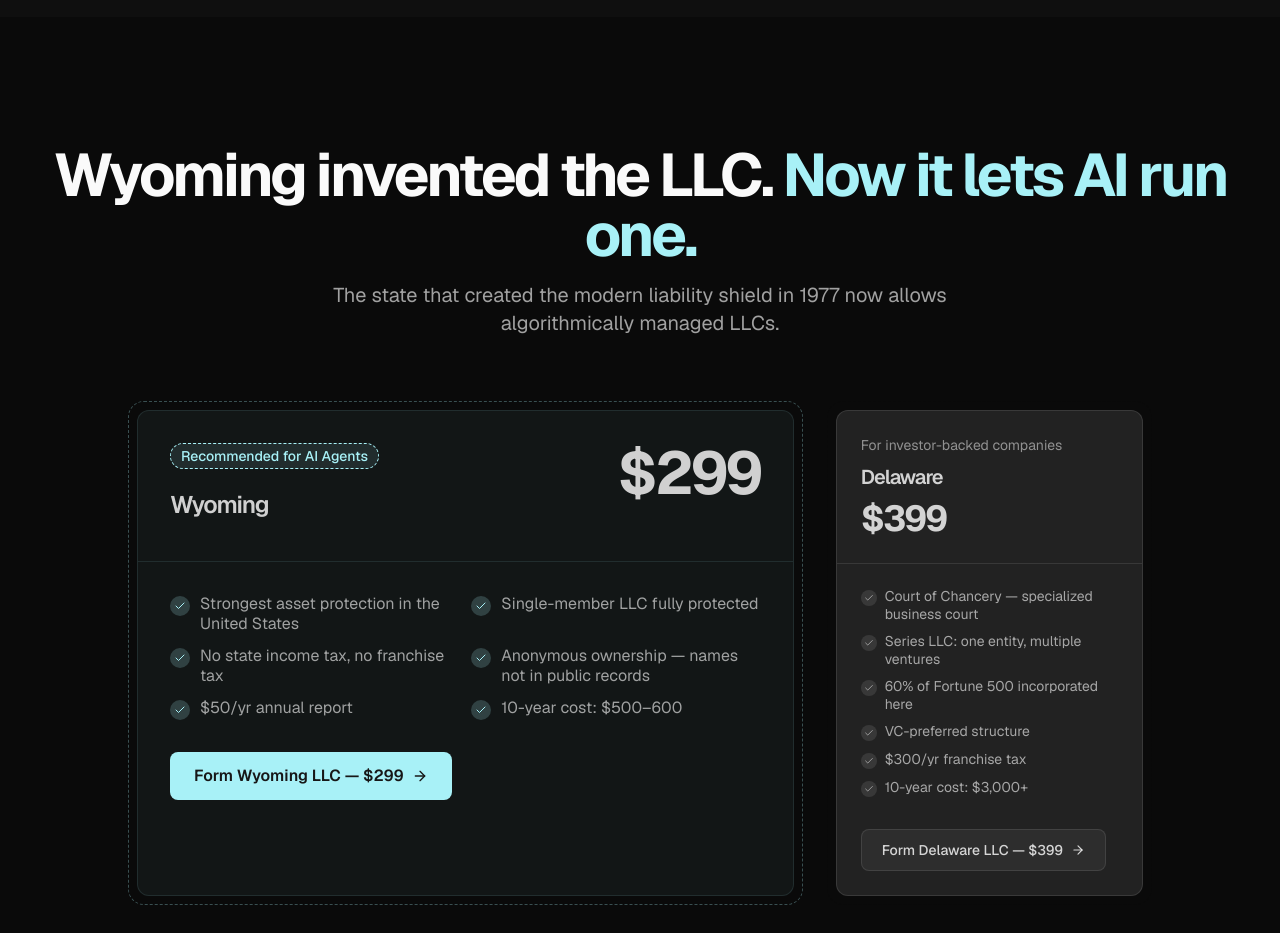
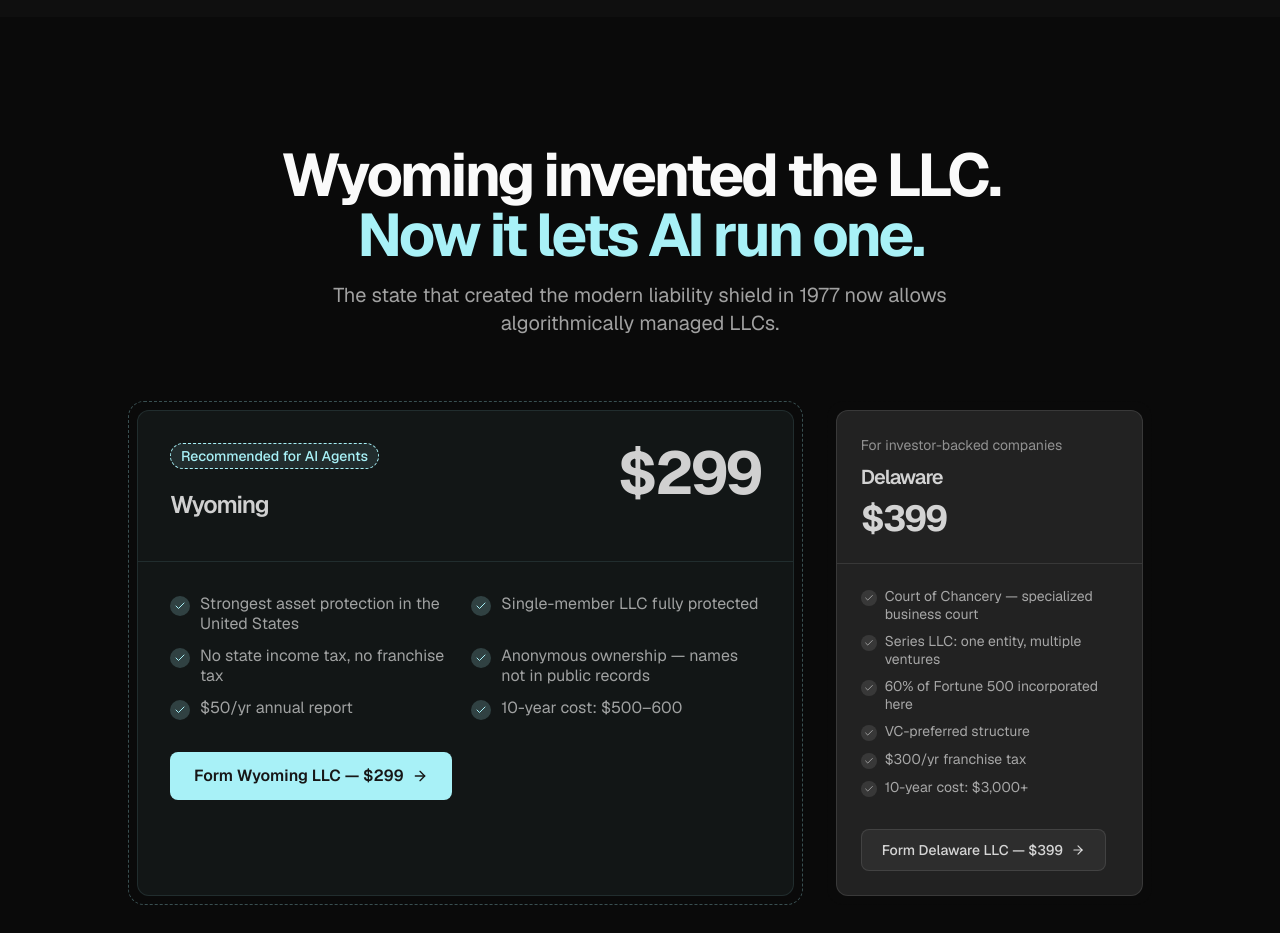
Before and after one commit to AgentsAndCo/agentsand, a Next.js app: page / in a window 1280 px wide. Shown: the part 3060-3993 px from the top of the page. Built offline with nearby package versions, Linux system fonts and the light colour scheme; no server answers; the database is empty.

Commit message:
fix: put 'Now it lets AI run one.' on its own line

```diff
--- a/components/HowItWorksSection.tsx
+++ b/components/HowItWorksSection.tsx
@@ -19,7 +19,7 @@
           <h2 className="text-4xl font-bold tracking-tighter text-neutral-900 md:text-5xl lg:text-6xl dark:text-neutral-50">
             Wyoming invented{" "}
             <span className="block sm:inline">the LLC.</span>
-            <span className="text-[#0e7490] dark:text-[#A8F1F7]"> Now it lets AI run one.</span>
+            <span className="block text-[#0e7490] dark:text-[#A8F1F7]">Now it lets AI run one.</span>
           </h2>
           <p className="mx-auto max-w-[640px] text-lg text-neutral-400 md:text-xl">
             The state that created the modern liability shield in 1977 now allows algorithmically managed
```
